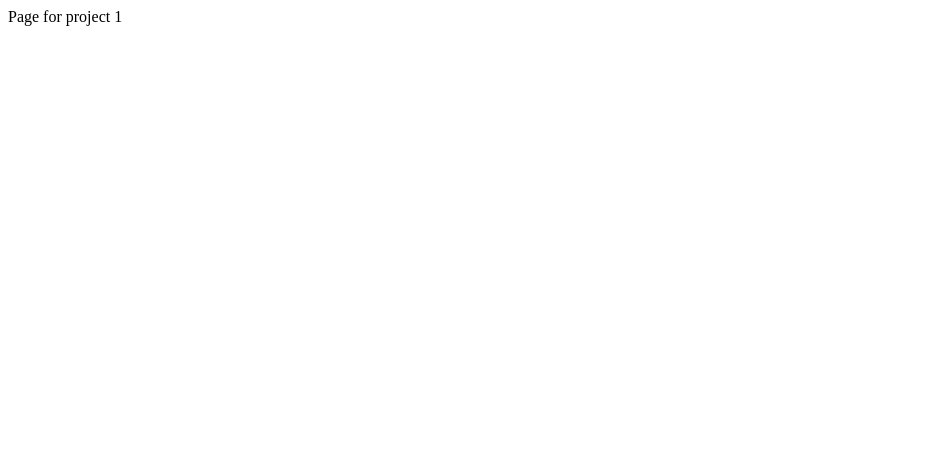
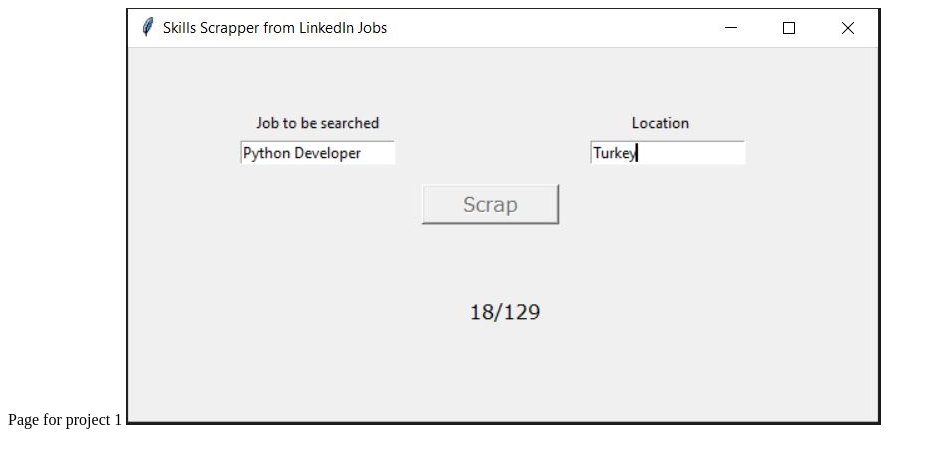
Before and after one commit to melihekici/melihekici.github.io1, a plain HTML site: page project1.html in a window 1280 px wide. Shown: the whole page, without its empty margins (0-936 px from the left). Drawn offline with Linux system fonts and the light colour scheme.

Commit message:
Building Portfolio

```diff
--- a/project1.html
+++ b/project1.html
@@ -8,5 +8,6 @@
 </head>
 <body>
     Page for project 1
+    <img src="./jpgs/LinkedinJobScrapper.JPG"/>
 </body>
 </html>
```
Also changed, not shown: jpgs/LinkedinJobScrapper.JPG (added), jpgs/LinkedinJobScrapper2.JPG (added), jpgs/Python Developer.jpg (added).
